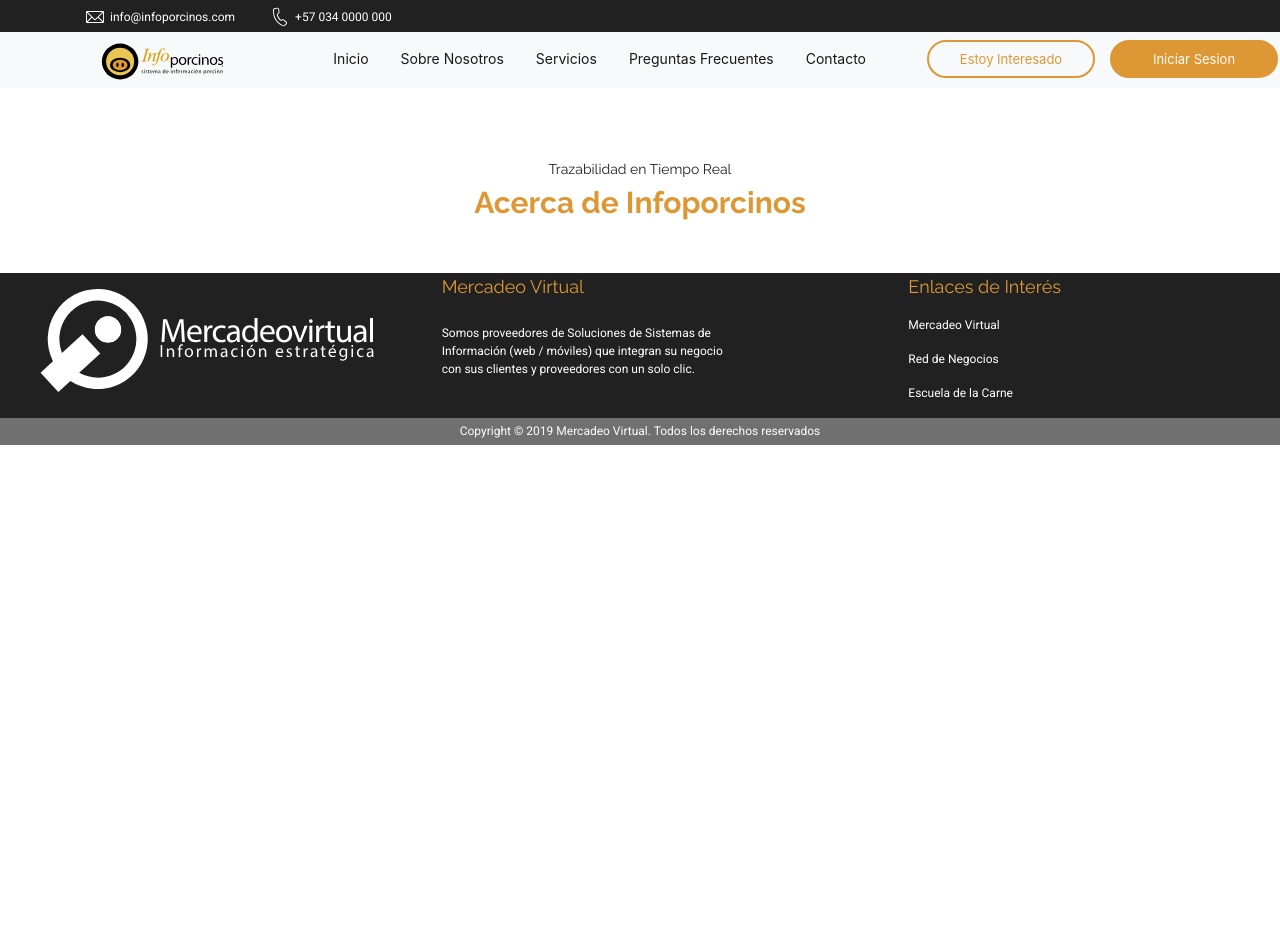
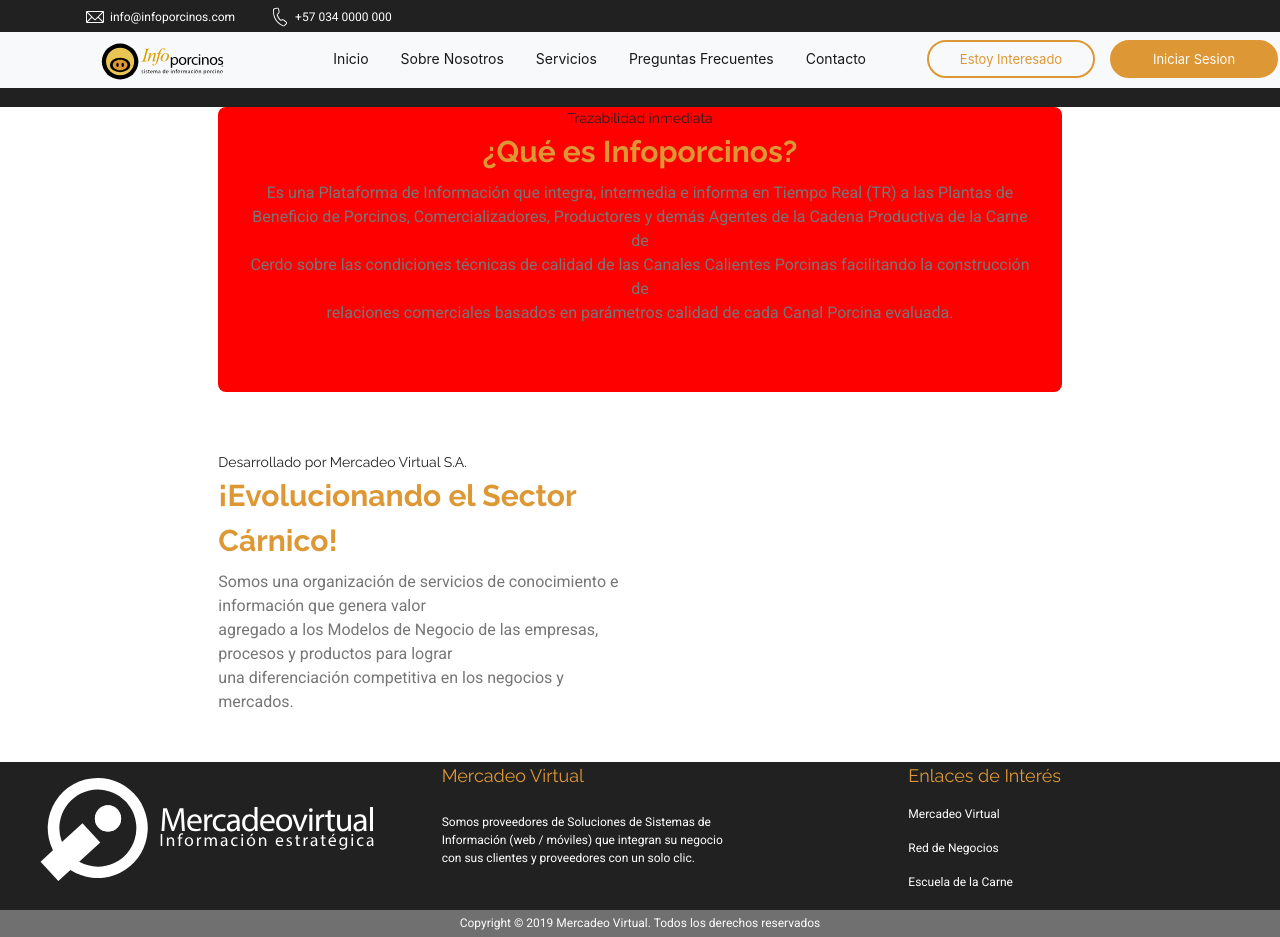
Before and after one commit to repositoriosmv/Inicio_Infoporcinos, a React (Create React App) app: page /SobreNosotros in a window 1280 px wide. Before the commit the page ends 800 px from the top, so only its background shows below. Built offline with nearby package versions, Linux system fonts and the light colour scheme.

Commit message:
cambios 14 agosto

```diff
--- a/src/components/Footer.js
+++ b/src/components/Footer.js
@@ -55,7 +55,7 @@
             </MDBCol>
           </MDBRow>
         </MDBContainer>
-        <div className="footer-copyright text-center py-3">
+        <div className="footer-copyright text-center">
           <MDBContainer fluid className="footerinfo">
           <a> Copyright © 2019 Mercadeo Virtual. Todos los derechos reservados </a>
           </MDBContainer>
@@ -63,6 +63,7 @@
       </MDBFooter>
 
 
+
     );
   }
 }
--- a/src/components/Pages/Home.js
+++ b/src/components/Pages/Home.js
@@ -40,14 +40,13 @@
       <div>
         <NavbarTest />
         <WhiteMenu />
-
         <Row>
           <Col md={12} lg={12} sm={12}>
             <img className="pigsinicio" src={pigs} />
             <img className="desktopp" src={desktop} />
           </Col>
 
-          <Col  className ="textospigs" md={12} lg={12} sm={6}>
+          <Col className="textospigs" md={12} lg={12} sm={6}>
             <p className="titulop">APROVECHA AL MÁXIMO TODOS TUS RECURSOS</p>
             <p className="titulop2">
               El mejor sistema de <br />
@@ -59,11 +58,10 @@
             </div>
           </Col>
         </Row>
-
         <Row>
           <Col xs="12" md="2" />
 
-          <Col xs="12" md="8">
+          <Col xs="12" md="8" className="textosinfo">
             <div className="t4">Trazabilidad en Tiempo Real</div>
             <div className="t5">Acerca de Infoporcinos</div>
             <div className="t6">
@@ -85,7 +83,6 @@
 
           <Col xs="12" md="2" />
         </Row>
-
         <div class="full-container text-center">
           <div class="row margen2">
             <div class="col-lg-9 col-10 sobre">
@@ -130,7 +127,11 @@
                       Aprovecha al máximo cada recurso y optimiza los procesos
                       con nuestras ventajas competitivas{" "}
                     </div>
-                    <div className="text17"> ¿Qué tenemos <p style={{color: '#DD9835'}}>&nbsp;para ti?</p> </div>
+                    <div className="text17">
+                      {" "}
+                      ¿Qué tenemos{" "}
+                      <p style={{ color: "#DD9835" }}>&nbsp;para ti?</p>{" "}
+                    </div>
                     {/* <div className="text18" > para ti? </div> */}
                   </Col>
 
@@ -197,7 +198,6 @@
             </div>
           </div>
         </div>
-
         <div className="full-container text-center">
           <div class="textos">
             <h5>La Mejor Optimización </h5>
@@ -285,12 +285,13 @@
                 <MDBView>
                   <Row>
                     <Col xs="12" md="2" />
-
                     <Col xs="12" md="8">
+                      <div className="txtslide">
                         <div className="t4">
                           Empresas que confían en Mercadeo Virtual S.A.
                         </div>
                         <div className="t5">¡Trabajando con Nosotros!</div>
+                      </div>
                     </Col>
 
                     <Col xs="12" md="2" />
@@ -302,12 +303,13 @@
                 <MDBView>
                   <Row>
                     <Col xs="12" md="2" />
-
                     <Col xs="12" md="8">
+                      <div className="txtslide">
                         <div className="t4">
                           Empresas que confían en Mercadeo Virtual S.A.
                         </div>
                         <div className="t5">¡Trabajando con Nosotros!</div>
+                      </div>
                     </Col>
 
                     <Col xs="12" md="2" />
@@ -322,13 +324,15 @@
               <MDBCarouselItem itemId="3">
                 <MDBView>
                   <Row>
+
                     <Col xs="12" md="2" />
-
                     <Col xs="12" md="8">
+                      <div className="txtslide">
                         <div className="t4">
                           Empresas que confían en Mercadeo Virtual S.A.
                         </div>
                         <div className="t5">¡Trabajando con Nosotros!</div>
+                      </div>
                     </Col>
 
                     <Col xs="12" md="2" />
@@ -340,7 +344,6 @@
             </MDBCarouselInner>
           </MDBCarousel>
         </MDBContainer>
-
         <Footer />
       </div>
     );
--- a/src/components/Pages/SobreNosotros.js
+++ b/src/components/Pages/SobreNosotros.js
@@ -1,70 +1,89 @@
-import React from 'react';
+import React from "react";
 
 //Css
-import '../../css/content-style.css';
+import "../../css/content-style.css";
 
 //Bootstrap
 
 import { Container, Col, Row } from "react-bootstrap";
-import { MDBCarouselInner, MDBContainer, MDBCarouselItem, MDBView, MDBCarousel } from "mdbreact";
+import {
+  MDBCarouselInner,
+  MDBContainer,
+  MDBCarouselItem,
+  MDBView,
+  MDBCarousel
+} from "mdbreact";
 
 //Components
-import NavbarTest from '../../components/menu.js';
-import Footer from '../../components/Footer.js';
-import WhiteMenu from '../../components/whitemenu.js';
-
-
-
+import NavbarTest from "../../components/menu.js";
+import Footer from "../../components/Footer.js";
+import WhiteMenu from "../../components/whitemenu.js";
+import pigs from "../../images/1.png";
 
 class SobreNosotros extends React.Component {
-
   render() {
-
     return (
-
       <div>
-
-
         <NavbarTest />
         <WhiteMenu />
 
-
+        <div class="container-fluid">
+          {/* <img className="pigsinicio" src={pigs} /> */}
+        </div>
 
         <Row>
-                    <Col xs="12" md="2">
+          <Col xs="12" md="2" />
 
+          <Col xs="12" md="8">
+            <div>
+              <div class="contenido2">
+                <div className="t4">Trazabilidad inmediata</div>
+                <div className="t5">¿Qué es Infoporcinos?</div>
+                <div className="t6">
+                  Es una Plataforma de Información que integra, intermedia e
+                  informa en Tiempo Real (TR) a las Plantas de <br />
+                  Beneficio de Porcinos, Comercializadores, Productores y demás
+                  Agentes de la Cadena Productiva de la Carne de <br />
+                  Cerdo sobre las condiciones técnicas de calidad de las Canales
+                  Calientes Porcinas facilitando la construcción de <br />
+                  relaciones comerciales basados en parámetros calidad de cada
+                  Canal Porcina evaluada.
+                </div>
+              </div>
+            </div>
           </Col>
 
-                    <Col xs="12" md="8">
+          <Col xs="12" md="2" />
+        </Row>
 
-                        <div class="contenido">
+        <Row>
+          <Col xs="12" md="2" />
 
-                            <div className="t4">Trazabilidad en Tiempo Real</div>
-                            <div className="t5">Acerca de Infoporcinos</div>
-
+          <Col xs="12" md="4">
+            <div className="contenido3">
+              <div className="t4">Desarrollado por Mercadeo Virtual S.A.</div>
+              <div className="t5">¡Evolucionando el Sector Cárnico!</div>
+              <div className="t6">
+                Somos una organización de servicios de conocimiento e
+                información que genera valor <br />
+                agregado a los Modelos de Negocio de las empresas, procesos y
+                productos para lograr <br />
+                una diferenciación competitiva en los negocios y mercados.
               </div>
-
+            </div>
           </Col>
 
-
-                    <Col xs="12" md="2">
-
+          <Col xs="12" md="4">
+            <div />
           </Col>
 
+          <Col xs="12" md="2" />
         </Row>
 
-
-
-
         <Footer />
-
       </div>
-
-
     );
-
   }
-
 }
 
 export default SobreNosotros;
--- a/src/components/menu.js
+++ b/src/components/menu.js
@@ -14,6 +14,8 @@
 
     render() {
         return (
+
+
 
             <header className="header-id">
                 <Container>
@@ -36,10 +38,6 @@
             </header>
 
 
-
-
-
-
         );
     }
 }
--- a/src/css/content-style.css
+++ b/src/css/content-style.css
@@ -10,11 +10,8 @@
   text-align: center;
 }
 
-.textospigs
-{
-
+.textospigs {
   margin-top: -249px;
-
 }
 
 .titulop {
@@ -67,6 +64,13 @@
   height: 3%;
   width: 100%;
   padding: 3px;
+}
+.textosinfo
+
+{
+
+    text-align: center;
+
 }
 
 .text-header {
@@ -147,6 +151,7 @@
 
 .container-fluid {
   background-color: #212121;
+  padding-bottom: 19px;
 }
 .footerinfo {
   background-color: #707070;
@@ -241,13 +246,12 @@
 
 .item-nav:hover {
   font-weight: bold;
-    color: #DD9835;
+  color: #dd9835;
 }
 
 .form-inline {
-    justify-content:flex-end;
+  justify-content: flex-end;
 }
-
 
 .container-btn {
   display: flex;
@@ -258,7 +262,7 @@
   padding-right: 80px;
 }
 
-.margin-navbar .col{
+.margin-navbar .col {
   padding-left: 0px;
 }
 
@@ -400,8 +404,7 @@
   font-size: 14px;
   font-family: Raleway;
   color: #212121;
-  text-align: center;
-  margin-top: 71px;
+
 }
 
 .t5 {
@@ -409,15 +412,14 @@
   font-family: Raleway;
   color: #dd9835;
   font-weight: bold;
-  text-align: center;
+  padding-bottom: 7px;
+
 }
 
 .t6 {
   font-size: 16px;
   font-family: Roboto;
-
   color: #767676;
-  text-align: center;
 }
 
 .ButtonAcerca {
@@ -482,7 +484,8 @@
   padding-right: 158px;
   display: inline-table;
   text-align: -webkit-center;
-  margin-left: 80px;
+  margin-left: 90px;
+  padding-left: 5px;
 }
 
 .text11 {
@@ -492,7 +495,8 @@
   display: inline-table;
   padding-right: 112px;
   text-align: center;
-  margin-left: 70px;
+  margin-left: 89px;
+  padding-right: 127px;
 }
 
 .text12 {
@@ -693,11 +697,12 @@
 }
 
 .MediumRow {
+  padding: 38px;
 }
 
 .BlackRow {
   height: 322px;
-  margin-top: -35px;
+  margin-top: 10px;
 }
 
 .muestra3 {
@@ -760,3 +765,28 @@
   justify-content: center;
   margin-bottom: -120px;
 }
+
+.contenido2 {
+  padding: 25px;
+  background-color: red;
+  padding-bottom: 67px;
+  padding-top: 1px;
+  border-radius: -137;
+  -webkit-border-radius: 8px;
+  -moz-border-radius: 8px;
+  border-radius: 8px;
+  text-align: center;
+}
+
+.contenido3 {
+    justify-content: end;
+    display: inline-block;
+    padding-top: 60px;
+}
+
+.txtslide
+
+{
+    text-align: center;
+
+}
```
Lines whose indentation alone changed are shown as unchanged.
